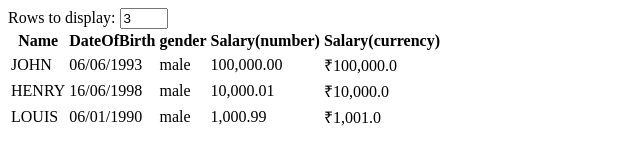
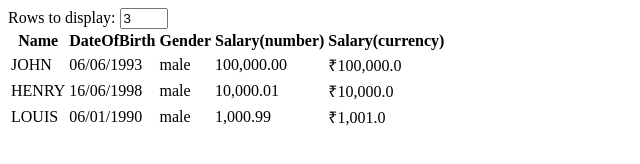
Before and after one commit to itsgithub/Angular, a plain HTML site: page Angular/scripts/index.html in a window 1280 px wide. Shown: the full height of the page, 0-640 px from the left. Drawn offline with Linux system fonts and the light colour scheme.

Commit message:
Capitalized gender

```diff
--- a/Angular/scripts/index.html
+++ b/Angular/scripts/index.html
@@ -13,7 +13,7 @@
             <tr>
                 <th>Name</th>
                 <th>DateOfBirth</th>
-                <th>gender</th>
+                <th>Gender</th>
                 <th>Salary(number)</th>
                 <th>Salary(currency)</th>
             </tr>
```
